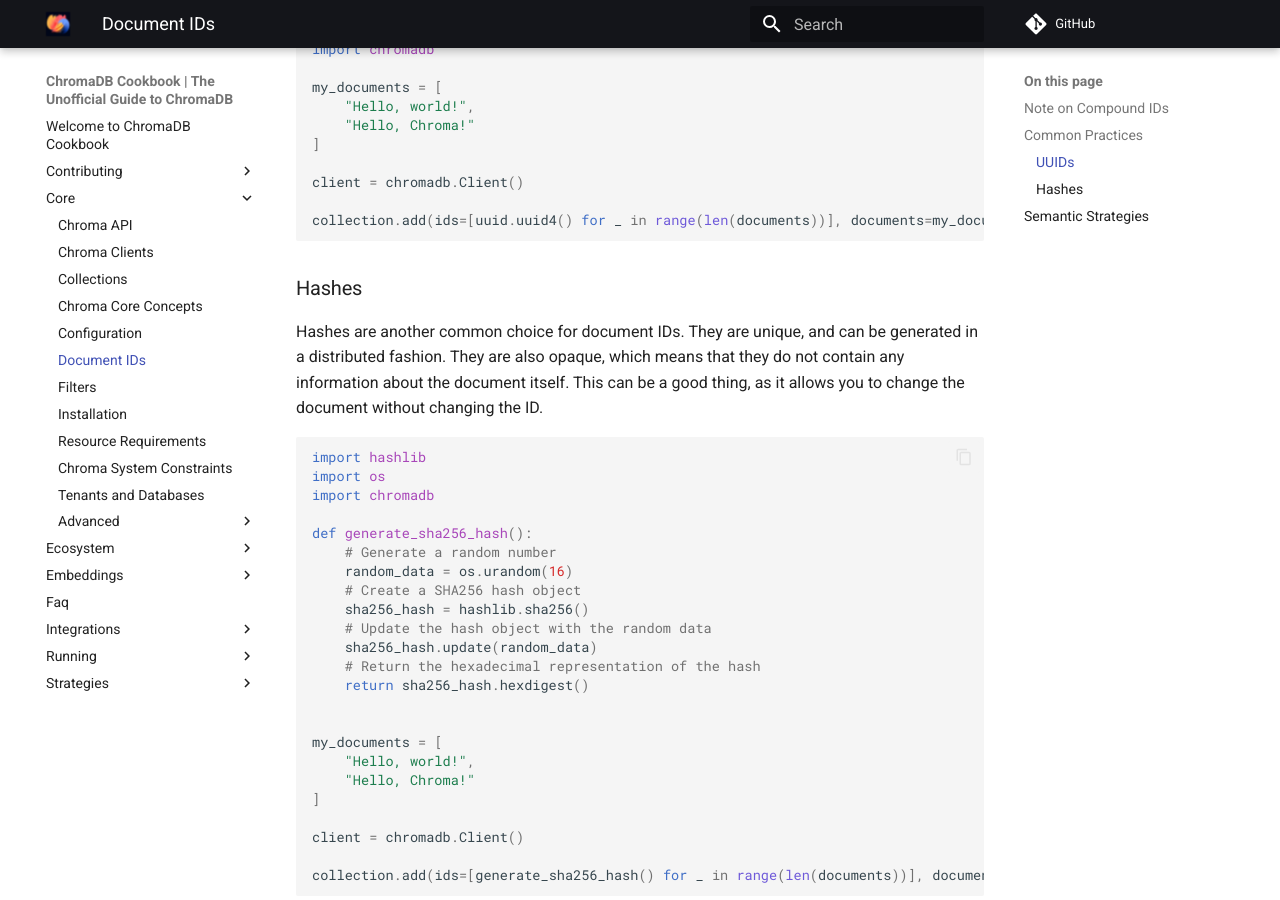
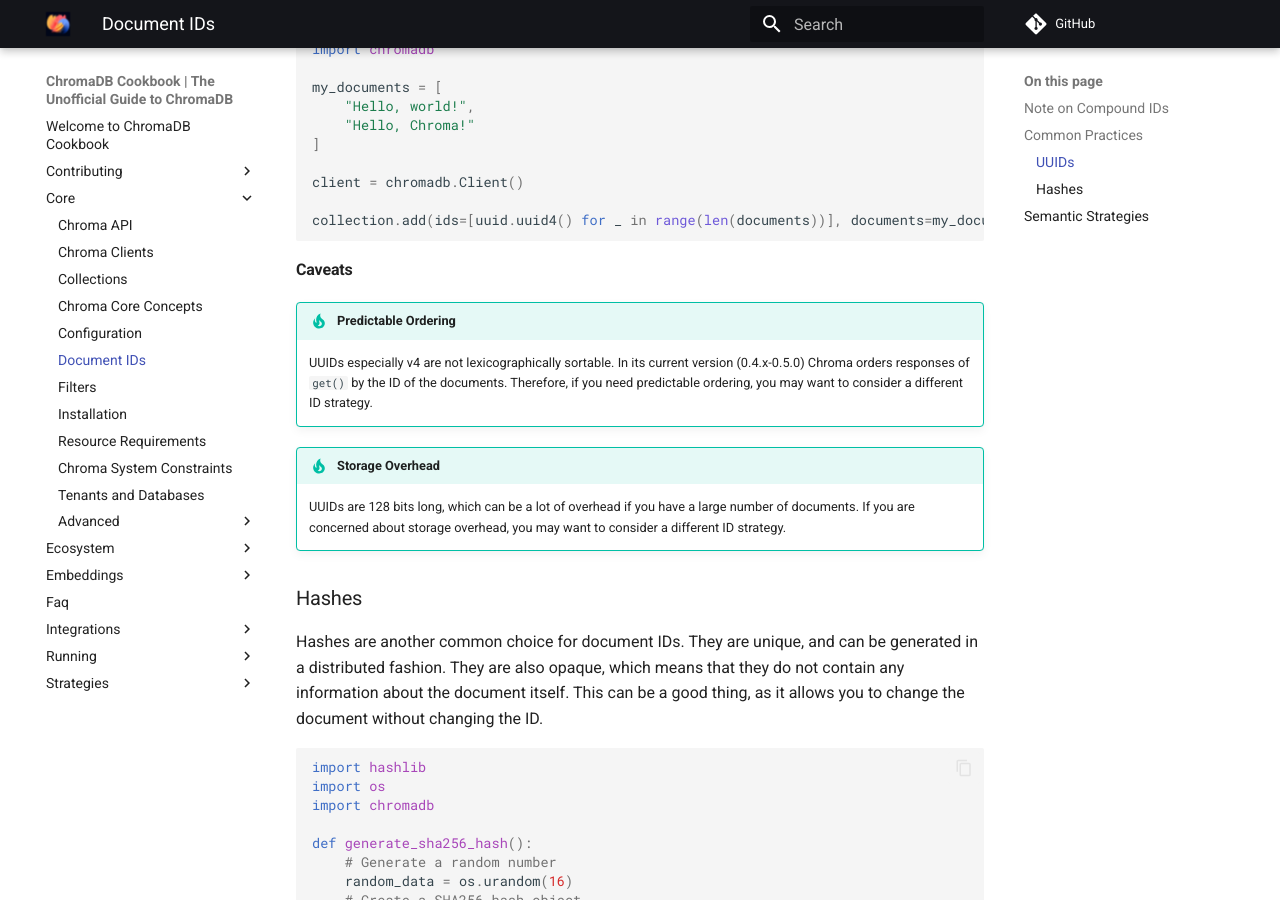
Before and after one commit to amikos-tech/chroma-cookbook, an MkDocs documentation site: the page built from docs/core/document-ids.md, in a window 1280 px wide and 900 px high, scrolled down 618 px. Built offline with MkDocs 1.6.1 and Material for MkDocs 9.7.7, drawn with Linux system fonts in a browser that asks for light colours; comment, search, counter and statistics services are not loaded.

Commit message:
chore: Added caveats to using UUIDs for document ids

````diff
--- a/docs/core/document-ids.md
+++ b/docs/core/document-ids.md
@@ -25,6 +25,17 @@
 
 collection.add(ids=[uuid.uuid4() for _ in range(len(documents))], documents=my_documents)
 ```
+
+#### Caveats
+
+!!! tip "Predictable Ordering"
+
+    UUIDs especially v4 are not lexicographically sortable. In its current version (0.4.x-0.5.0) Chroma orders responses
+    of `get()` by the ID of the documents. Therefore, if you need predictable ordering, you may want to consider a different ID strategy.
+
+!!! tip "Storage Overhead"
+
+    UUIDs are 128 bits long, which can be a lot of overhead if you have a large number of documents. If you are concerned about storage overhead, you may want to consider a different ID strategy.
 
 ### Hashes
 
````
